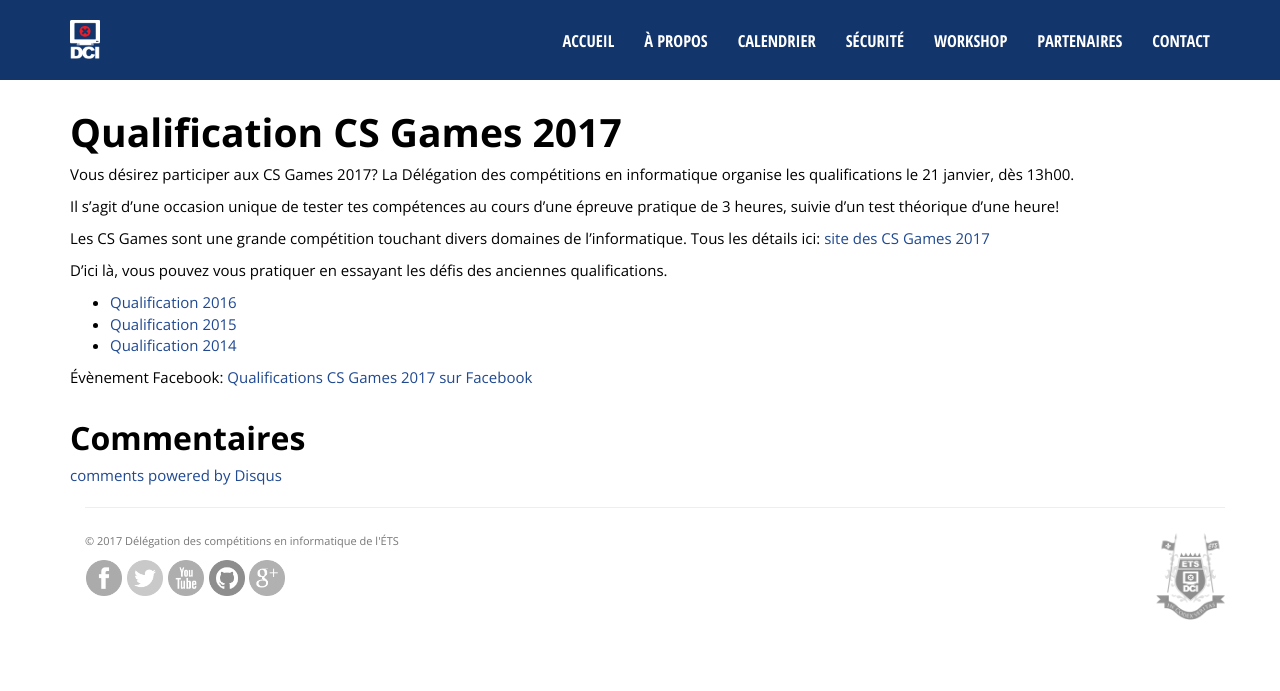
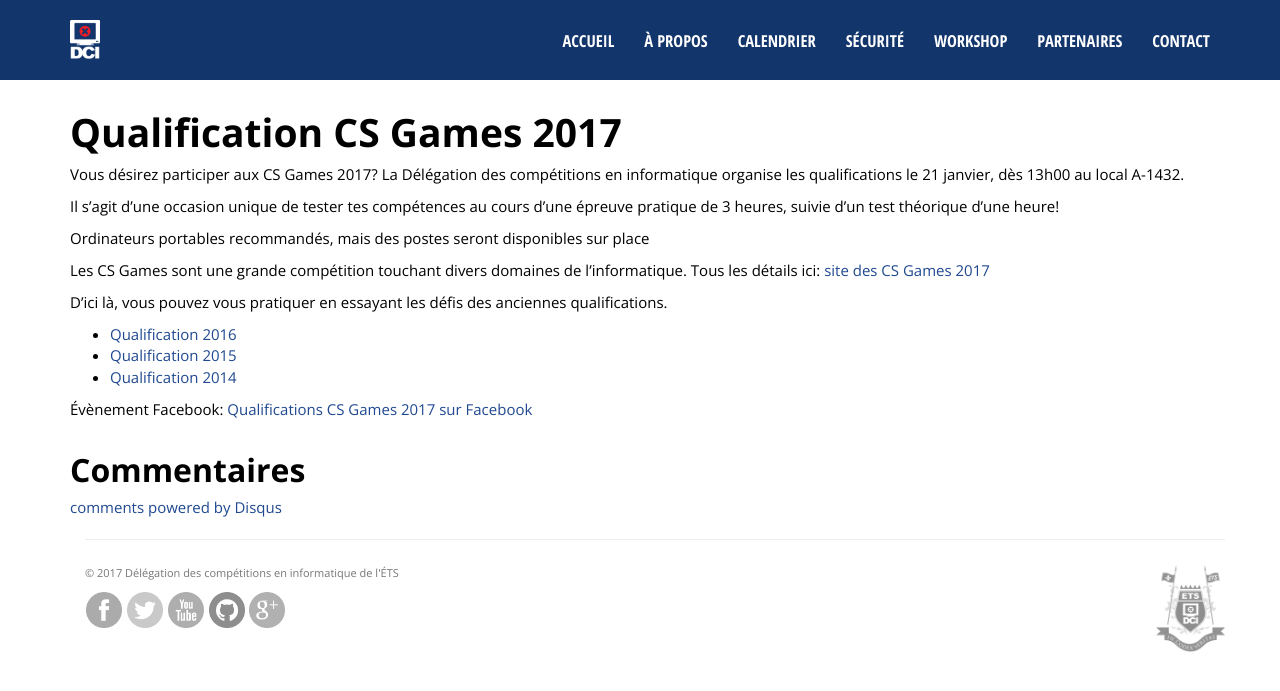
Before and after one commit to dciets/dciets.github.io, a Jekyll site: the page built from news/_posts/2016-12-06-delegation-cs-games-2017.markdown, in a window 1280 px wide. Shown: the top 691 px of the page. Built offline with Jekyll 4.4.1, drawn with Linux system fonts in a browser that asks for light colours; comment, search, counter and statistics services are not loaded.

Commit message:
added room number

```diff
--- a/news/_posts/2016-12-06-delegation-cs-games-2017.markdown
+++ b/news/_posts/2016-12-06-delegation-cs-games-2017.markdown
@@ -4,9 +4,11 @@ title: "Qualification CS Games 2017"
 date: 2016-12-06 11:00:00
 ---
 
-Vous désirez participer aux CS Games 2017? La Délégation des compétitions en informatique organise les qualifications le 21 janvier, dès 13h00.
+Vous désirez participer aux CS Games 2017? La Délégation des compétitions en informatique organise les qualifications le 21 janvier, dès 13h00 au local A-1432.
 
 Il s'agit d'une occasion unique de tester tes compétences au cours d'une épreuve pratique de 3 heures, suivie d'un test théorique d'une heure!
+
+Ordinateurs portables recommandés, mais des postes seront disponibles sur place
 
 Les CS Games sont une grande compétition touchant divers domaines de l'informatique. Tous les détails ici: [site des CS Games 2017](http://2017.csgames.org/)
 
```
